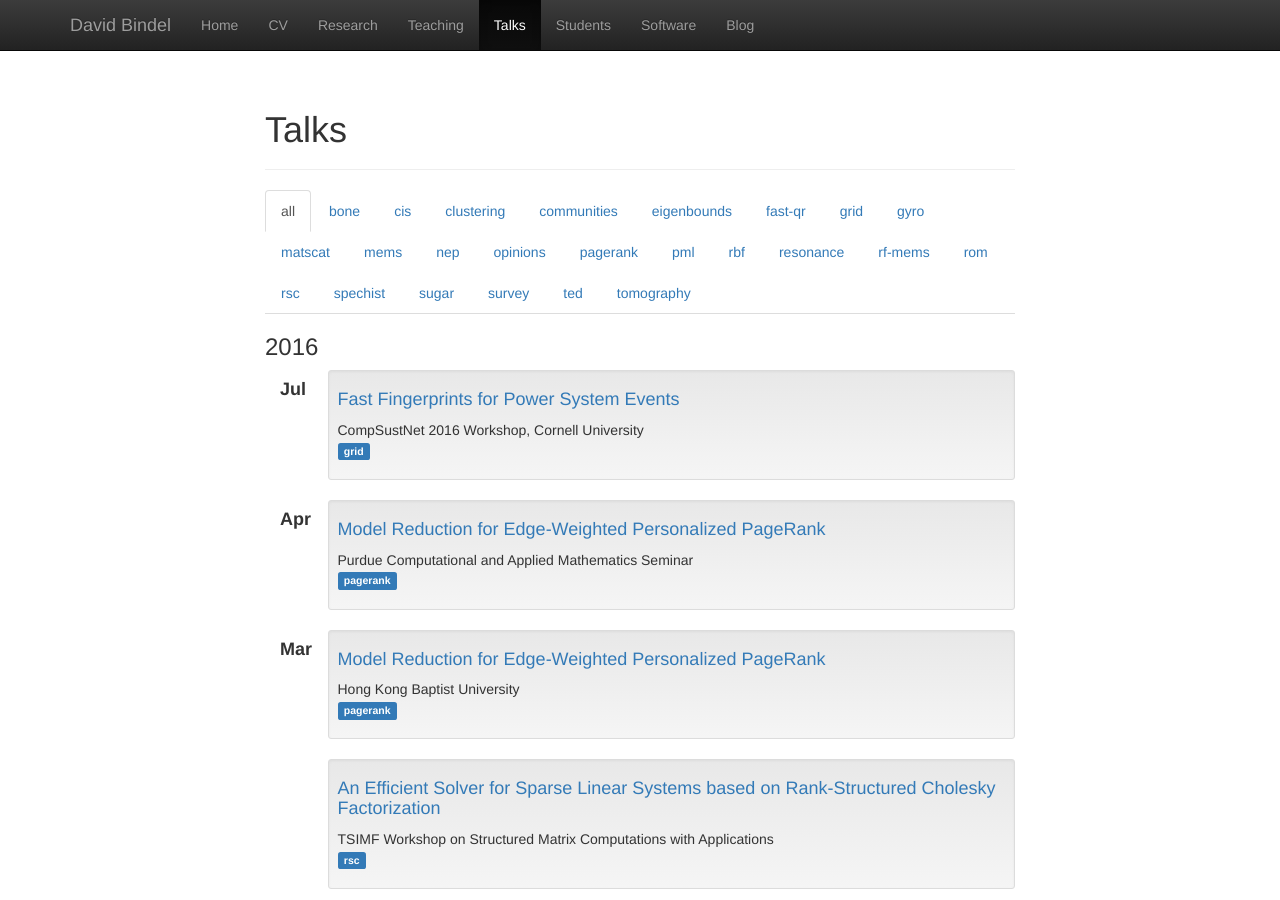
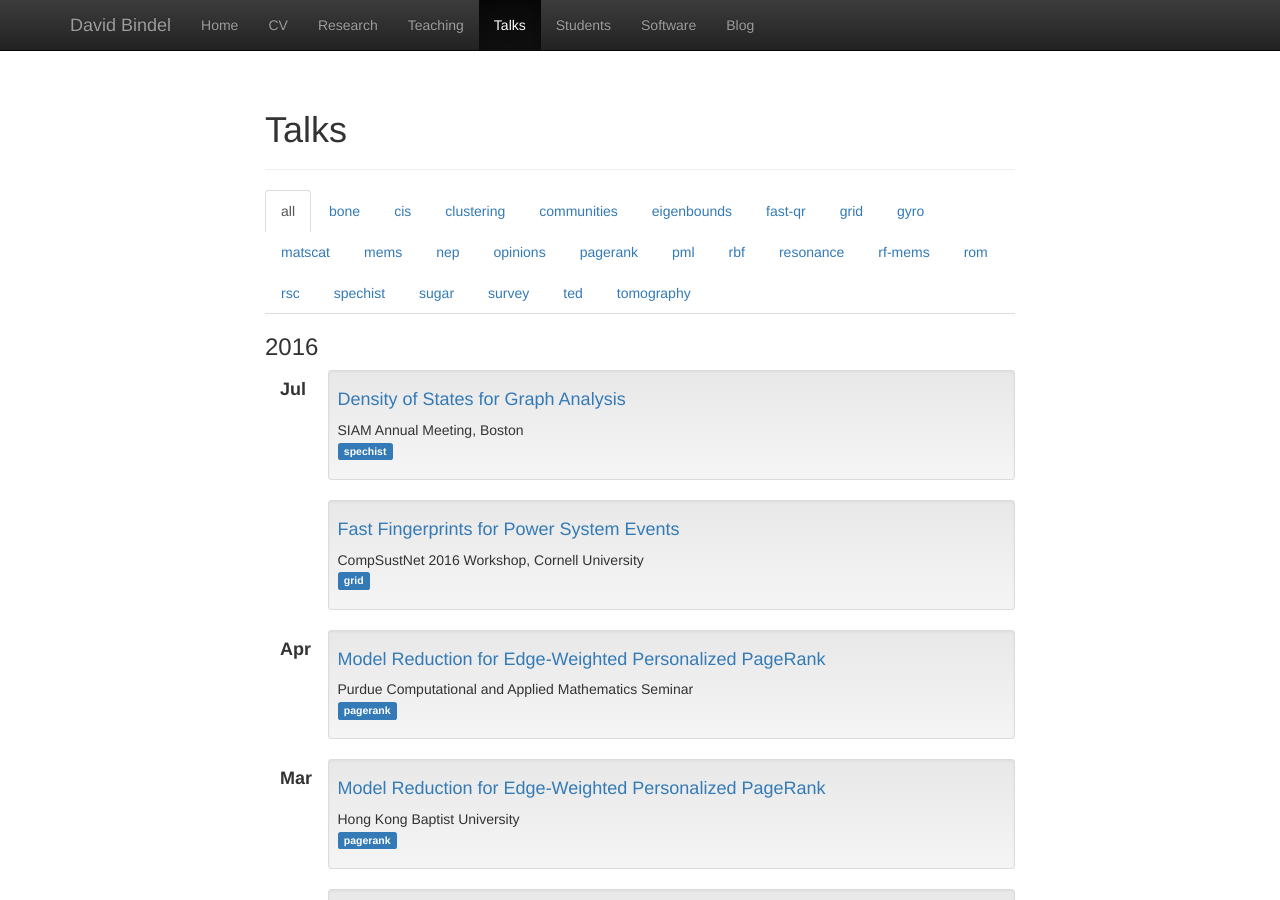
Before and after one commit to dbindel/cornell_web, a Jekyll site: the page built from talks.html, in a window 1280 px wide and 900 px high. Built offline with Jekyll 4.4.1, drawn with Linux system fonts in a browser that asks for light colours; nearby versions of some CDN libraries.

Commit message:
Added SIAM poster.

```diff
--- a/_data/present.yml
+++ b/_data/present.yml
@@ -1010,3 +1010,9 @@
   title: "Fast Fingerprints for Power System Events"
   tags: [grid]
   where: CompSustNet 2016 Workshop, Cornell University
+-
+  date: 2016-07
+  file: siam/siam-jul16.pptx
+  title: "Density of States for Graph Analysis"
+  tags: [spechist]
+  where: SIAM Annual Meeting, Boston
```
